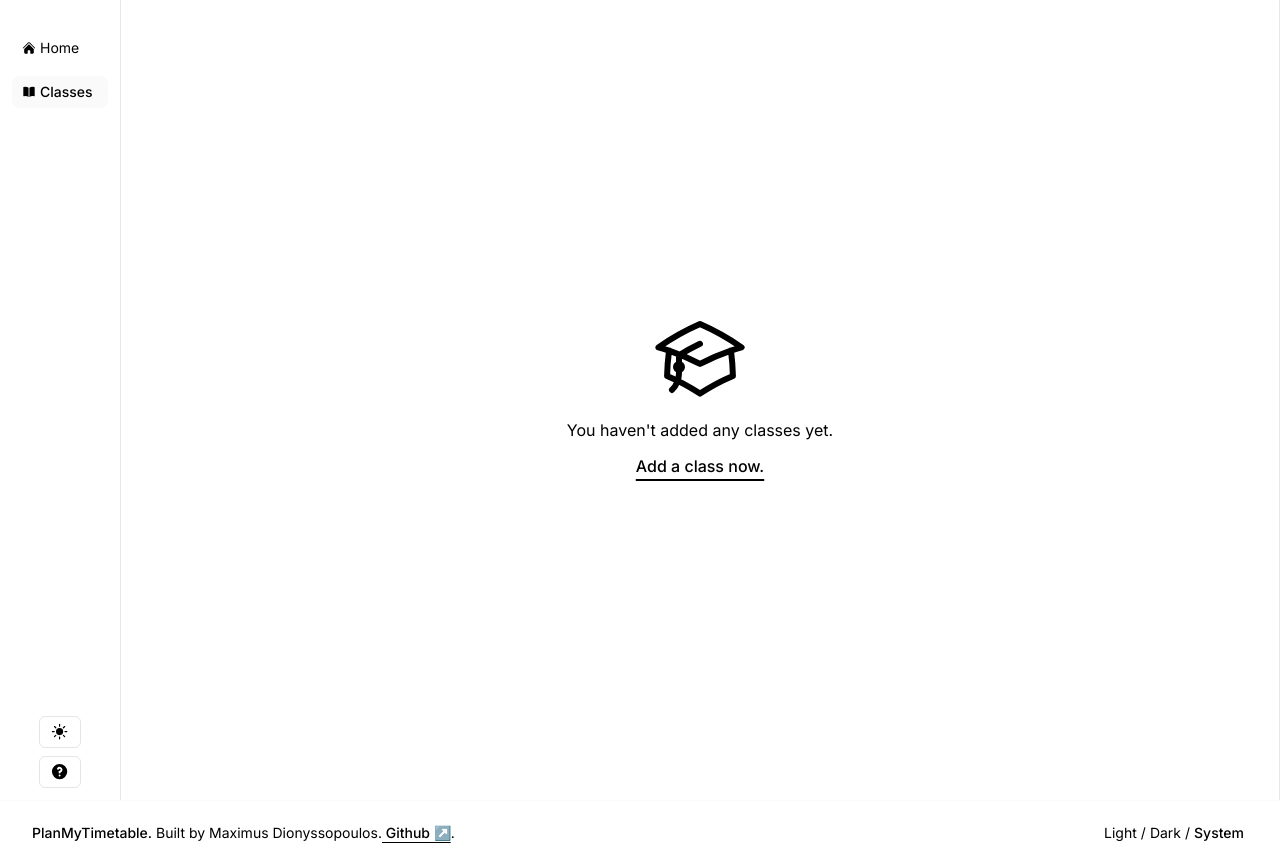
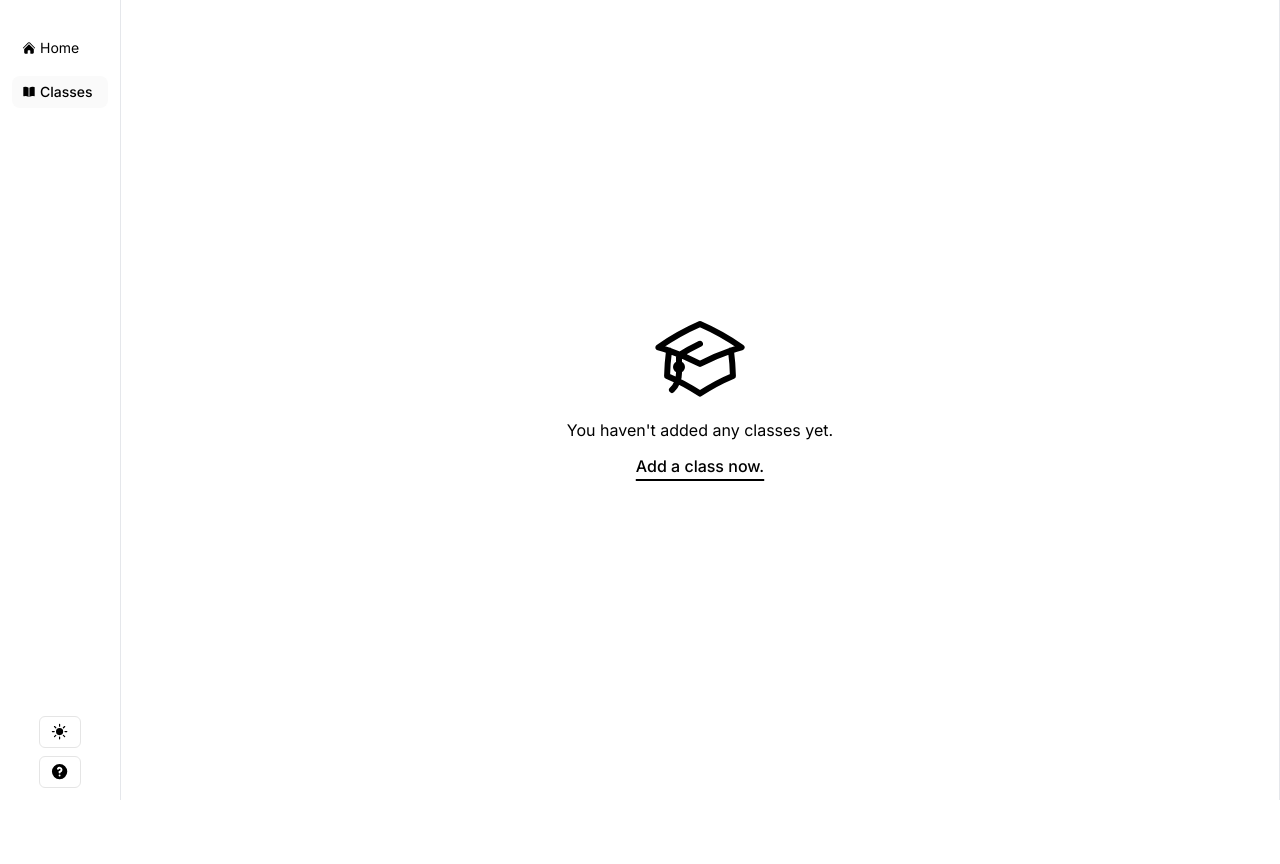
Before and after one commit to s3943811/PlanMyTimetable, a Next.js app: page /classes in a window 1280 px wide. After the commit the page ends 800 px from the top, so only its background shows below. Built offline with nearby package versions, Linux system fonts and the light colour scheme.

Commit message:
Remove Footer component and update AllocatedPopover styling

```diff
--- a/src/app/layout.tsx
+++ b/src/app/layout.tsx
@@ -37,7 +37,6 @@ export default function RootLayout({
             <Navbar />
             <main className="flex w-screen flex-row">{children}</main>
           </div>
-          <Footer />
           <Toaster
             toastOptions={{ className: "dark:font-white dark:bg-neutral-800" }}
             position="bottom-right"
--- a/src/components/Popovers/AllocatedPopover.tsx
+++ b/src/components/Popovers/AllocatedPopover.tsx
@@ -26,7 +26,7 @@ export default function AllocatedPopover() {
   const [isOpen, setIsOpen] = useState(false);
   return (
     <div
-      className={`sticky bottom-0 flex h-16 max-w-full flex-col items-center gap-2 border-t p-2 py-4 dark:border-t-neutral-700`}
+      className={`sticky bottom-0 flex h-16 max-w-full flex-col items-center gap-2 border-t bg-white p-2 py-4 dark:border-t-neutral-700 dark:bg-neutral-900`}
     >
       <Popover
         isOpen={isOpen}
```
